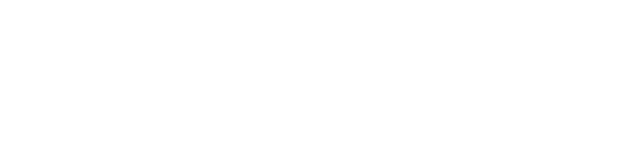
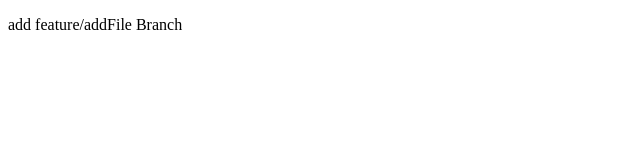
Before and after one commit to echocarriet/2020929-1, a plain HTML site: page index.html in a window 1280 px wide. Shown: the whole page, without its empty margins (0-640 px from the left). Drawn offline with Linux system fonts and the light colour scheme.

```diff
--- a/index.html
+++ b/index.html
@@ -6,6 +6,6 @@
     <title>20200929-1</title>
 </head>
 <body>
-
+    <p>add feature/addFile Branch</p>
 </body>
 </html>
```
